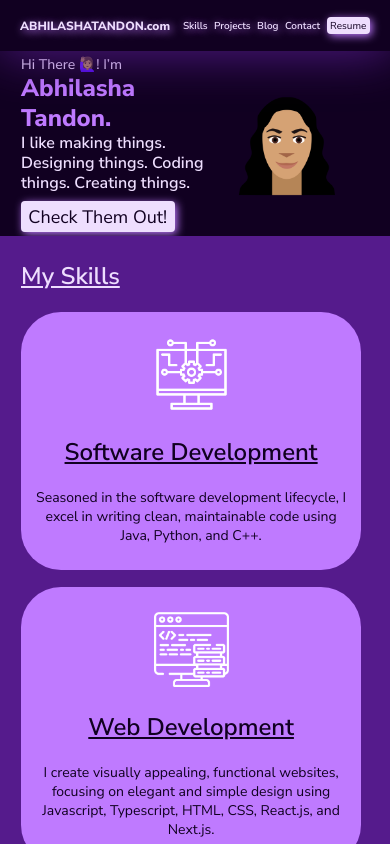
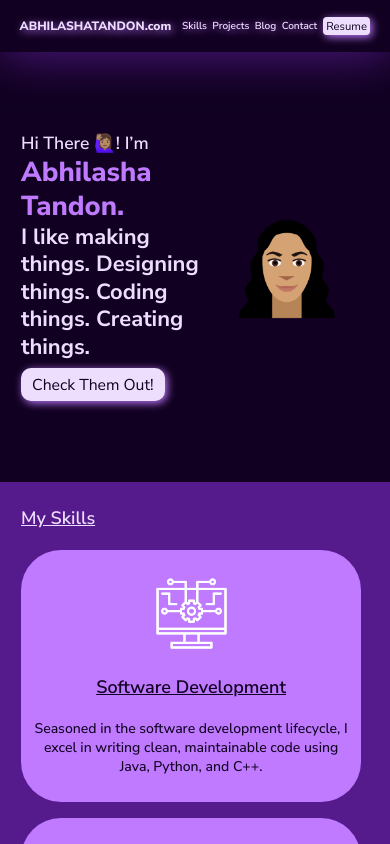
Before and after one commit to AbhilashaTandon/abhilashatandon.com, a Next.js app: page / in a window 390 px wide. Shown: the top 844 px of the page. Built offline with nearby package versions, Linux system fonts and the light colour scheme.

Commit message:
Fixed responsive font sizing, finished blog post

```diff
--- a/package.json
+++ b/package.json
@@ -9,6 +9,7 @@
     "lint": "next lint"
   },
   "dependencies": {
+    "d3": "^7.9.0",
     "gray-matter": "^4.0.3",
     "next": "14.2.4",
     "react": "^18",
--- a/src/app/blog/posts/helloworld.md
+++ b/src/app/blog/posts/helloworld.md
@@ -9,3 +9,5 @@ tags:
 ---
 
 Hi! I'm Abhilasha! I'm a software developer who graduated from NYU with a Bachelor's in Computer Science and Mathematics in 2024. I'm a programmer, math nerd, animal lover, digital artist, amateur cook, aspiring web dev, and tabletop role playing game afficionado.
+
+I created this website to showcase my interests and projects. It contains various web apps and documentation about projects I've worked on, and more forthcoming. As of now the site in is a very preliminary state, but it will be updated soon. Check back later to see what I've added!
--- a/src/app/globals.css
+++ b/src/app/globals.css
@@ -7,7 +7,6 @@
   --content-width: calc(70vw + 75px);
   --content-margin: calc((100vw - var(--content-width)) / 2);
 }
-
 
 
 @media (prefers-color-scheme: dark) {
@@ -71,6 +70,7 @@ svg:hover{
 html {
   overflow-x: hidden;
   scroll-behavior: smooth;
+  font-size: 16px;
 }
 
 body {
@@ -83,47 +83,50 @@ a {
   text-decoration: none;
 }
 
+h1, h2, h3, h4, h5, p{
+  font-family: var(--primary-font);
+  color: var(--text-color);
+}
 
 
 h1 {
-  font-size: 3rem;
-  font-family: var(--primary-font);
+  font-size: 3.05rem;
   font-weight: 800;
   line-height: 125%;
   letter-spacing: -1%;
-  color: var(--text-color);
 }
 
 h2 {
-  font-size: 2rem;
-  font-family: var(--primary-font);
+  font-size: 2.44rem;
+  font-weight: 700;
+  line-height: 125%;
+  letter-spacing: -1%;
+}
+
+h3 {
+  font-size: 1.95rem;
   font-weight: 600;
   line-height: 125%;
   letter-spacing: -1%;
-  color: var(--text-color);
-}
-
-h3 {
-  font-size: 1.75rem;
-  font-family: var(--secondary-font);
-  font-weight: 500;
-  line-height: 125%;
-  letter-spacing: -1%;
-  color: var(--text-color);
 }
 
 h4 {
-  font-size: 1.5rem;
-  font-family: var(--secondary-font);
-  font-weight: 400;
-  color: var(--text-color);
+  font-size: 1.56rem;
+  font-weight: 500;
 }
 
 h5 {
   font-size: 1.25rem;
-  font-family: var(--secondary-font);
+  font-weight: 400;
+}
+
+p {
+  font-size: 1rem;
   font-weight: 300;
-  color: var(--text-color);
+}
+
+.subheading {
+    font-size: 2.44rem;
 }
 
 main {
@@ -133,57 +136,14 @@ main {
     margin-top: 60px;
 }
 
-@media screen and (500px < width <= 850px) {
-  h1 {
-    font-size: 2rem;
-  }
+@media screen and (625px < width <= 850px) {
+  html {font-size: 12px;}
 
-  h2 {
-    font-size: 1.33rem;
-  }
-
-  h3 {
-    font-size: 1rem;
-  }
-
-  h4 {
-    font-size: .875rem;
-  }
-
-  h5 {
-    font-size: .875rem;
-  }
-
-  .subheading {
-    font-size: 1.33rem;
-  }
 
 }
 
-@media screen and (width <= 500px) {
-  h1 {
-    font-size: 1.5rem;
-  }
-
-  h2 {
-    font-size: 1rem;
-  }
-
-  h3 {
-    font-size: .875rem;
-  }
-
-  h4 {
-    font-size: .875rem;
-  }
-
-  h5 {
-    font-size: .875rem;
-  }
-
-  .subheading {
-    font-size: 1rem;
-  }
+@media screen and (width <= 625px) {
+  html {font-size: 9px;}
 }
 
 nav {
--- a/src/styles/blog.module.css
+++ b/src/styles/blog.module.css
@@ -92,14 +92,6 @@
   .tile {
     height: auto;
   }
-
-  .section {
-    font-size: 1.5rem;
-  }
-
-  .section_header {
-        font-size: 1.5rem;
-  }
 }
 
 @media screen and (width <= 1200px){
--- a/src/styles/computer-graphics.module.css
+++ b/src/styles/computer-graphics.module.css
@@ -7,9 +7,3 @@
     margin-left: var(--left-content-margin);
     color: var(--text-color);
 }
-
-@media screen and (width <= 850px) {
-    .intro{
-        font-size: 1.25rem;
-    }
-}
--- a/src/styles/hero.module.css
+++ b/src/styles/hero.module.css
@@ -6,6 +6,8 @@
     padding-left: var(--content-margin);
     padding-right: var(--content-margin);
     height: 85vh;
+    margin-top: 2.5vh;
+    margin-bottom: 2.5vh;
 
 }
 
@@ -32,22 +34,22 @@
 
 @media screen and (width <= 850px) {
     .hero {
-        height: 45vw;
+        height: 60vh;
     }
 }
 
 
-@media screen and ((width <= 500px) or (width <= 250px)) {
+@media screen and ((width <= 500px)) {
     .hero {
-        height: 85vw;
+        height: 45vh;
     }
 }
 
 .button {
     background-color: var(--text-color);
     color: var(--background-color);
-    border-radius: 1vw;
-    padding: 2% 4%;
+    border-radius: 10px;
+    padding: 3% 6%;
     margin: 4% 0;
     text-align: center;
     width: fit-content;
@@ -58,9 +60,3 @@
     background-color: var(--primary-color);
     transition: 1s;
 }
-
-@media screen and (width <= 1200px) {
-    .button{
-        font-size: 1.125rem;
-    }
-}
--- a/src/styles/navbar.module.css
+++ b/src/styles/navbar.module.css
@@ -13,7 +13,7 @@
 .logo {
     font-weight: 800;
     font-family: var(--primary-font);
-    font-size: 1.5rem;
+    font-size: 1.35rem;
     color: var(--text-color);
     text-shadow: 2px 2px 8px var(--primary-color);
 }
@@ -29,7 +29,7 @@
     color: var(--text-color);
     font-style: normal;
     line-height: normal;
-    font-size: 1.25rem;
+    font-size: 1.125rem;
     text-shadow: 1px 1px 8px var(--primary-color);
 }
 
@@ -50,32 +50,3 @@
     background-color: var(--primary-color);
     transition: 1s;
 }
-
-
-@media screen and (width <= 850px) {
-    .logo {
-        font-size: 1rem;
-    }
-
-    .section {
-        font-size: .833rem;
-    }
-
-    .button {
-        font-size: .833rem;
-    }
-}
-
-@media screen and (width <= 500px) {
-    .logo {
-        font-size: .75rem;
-    }
-
-    .section {
-        font-size: .625rem;
-    }
-
-    .button {
-        font-size: .625rem;
-    }
-}
--- a/src/styles/skills.module.css
+++ b/src/styles/skills.module.css
@@ -67,9 +67,4 @@
         height: auto;
 
     }
-
-
-    .tile > h3 {
-        font-size: 1.5rem;
-    }
 }
--- /dev/null
+++ b/src/styles/sorab.module.css
@@ -0,0 +1,3 @@
+.page{
+    width: var(--content-width);
+}
--- a/src/styles/text.module.css
+++ b/src/styles/text.module.css
@@ -8,9 +8,3 @@
     margin-left: var(--left-content-margin);
     color: var(--text-color);
 }
-
-@media screen and (width <= 1200px) {
-    .section_header {
-        font-size: 1.5rem;
-    }
-}
```
Also changed, not shown: src/app/projects/shades-of-red-and-blue/page.tsx (+11 -8 lines), 1 other file (tests, documents, lock files or other folders).
